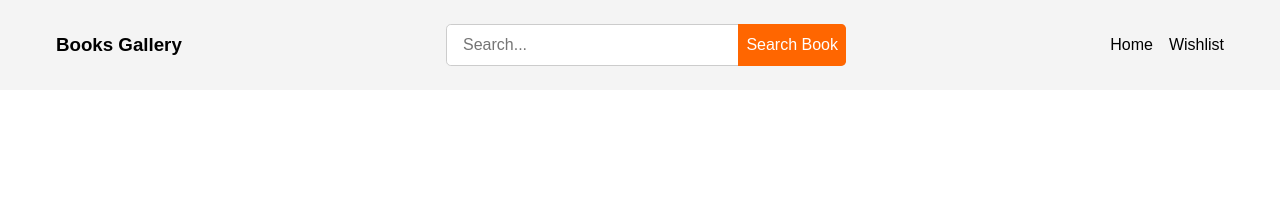
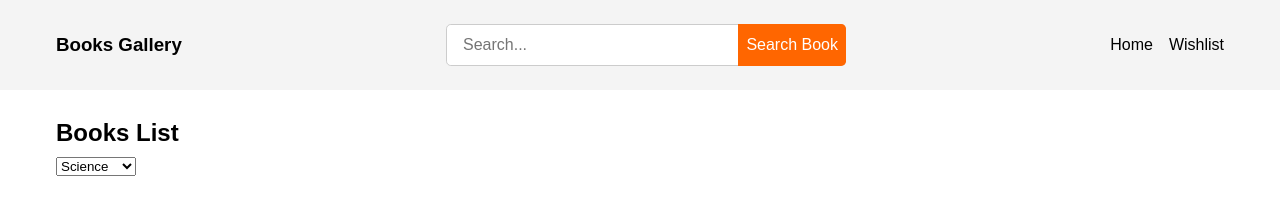
Before and after one commit to Jahid0178/Book-Gallery, a plain HTML site: page index.html in a window 1280 px wide. Drawn offline with Linux system fonts and the light colour scheme; no server answers.

Commit message:
feat: add book filter options and loader

```diff
--- a/index.html
+++ b/index.html
@@ -53,7 +53,29 @@
     <main>
       <section>
         <div class="container">
+          <div class="section-header">
+            <h2>Books List</h2>
+            <select
+              name="topic"
+              id="topic-filter"
+            >
+              <option value="science">Science</option>
+              <option value="fantasy">Fantasy</option>
+              <option value="romance">Romance</option>
+              <option value="children">Children</option>
+              <option value="adult">Adult</option>
+            </select>
+          </div>
           <div class="books-list-wrapper"></div>
+
+          <!-- Loader -->
+          <div
+            class="loader"
+            style="display: none"
+            id="loader"
+          >
+            Books Loading...
+          </div>
         </div>
       </section>
     </main>
```
